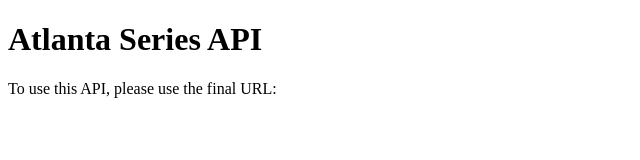
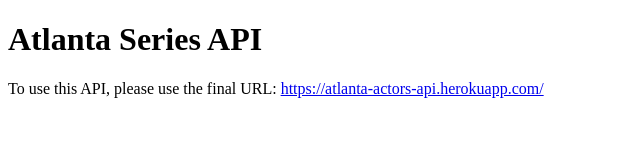
Before and after one commit to xaviguasch/express-api-project-atlanta-cast, a website: page index.html in a window 1280 px wide. Shown: the whole page, without its empty margins (0-640 px from the left). Drawn offline with Linux system fonts and the light colour scheme.

Commit message:
added heroku url to the html index

```diff
--- a/index.html
+++ b/index.html
@@ -8,6 +8,11 @@
   </head>
   <body>
     <h1>Atlanta Series API</h1>
-    <p>To use this API, please use the final URL:</p>
+    <p>
+      To use this API, please use the final URL:
+      <a href="https://atlanta-actors-api.herokuapp.com/"
+        >https://atlanta-actors-api.herokuapp.com/</a
+      >
+    </p>
   </body>
 </html>
```
